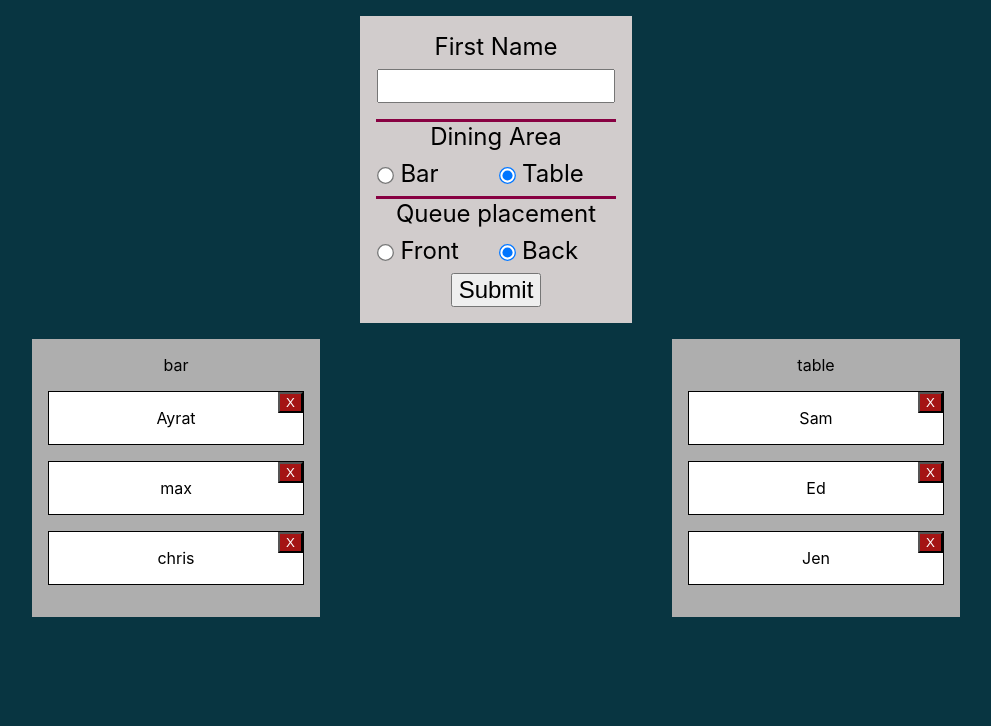
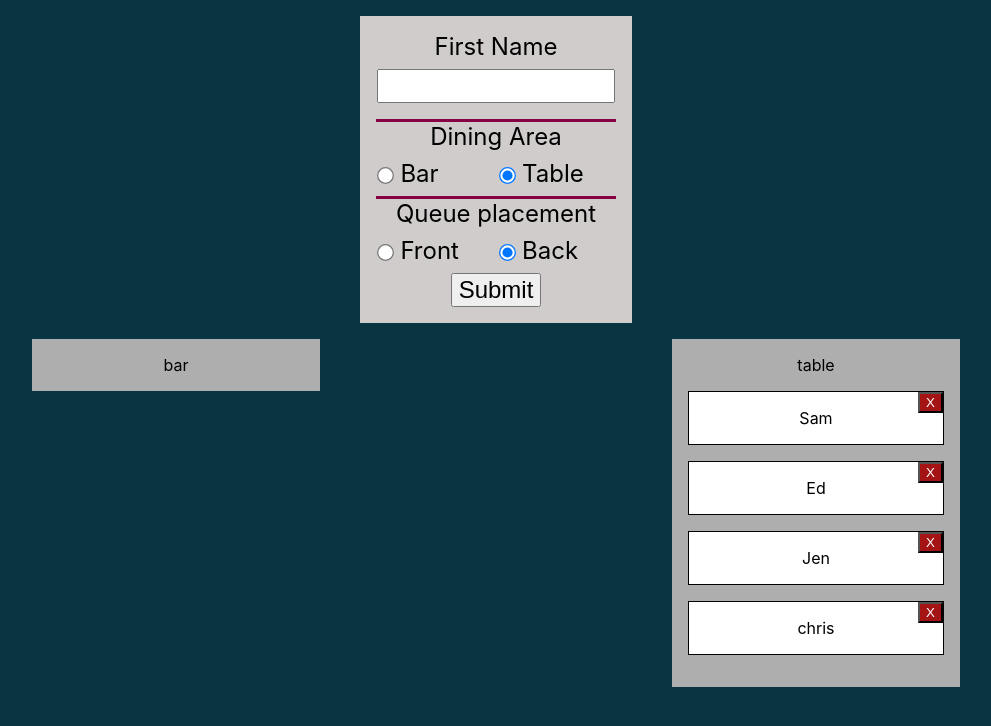
Before and after one commit to express-queue/express-queue-front, a React (Create React App) app: page / in a window 1280 px wide. Shown: the top 726 px of the page, without its empty margins (144-1135 px from the left). Built offline with nearby package versions, Linux system fonts and the light colour scheme.

Commit message:
works except last element bug

```diff
--- a/src/App.js
+++ b/src/App.js
@@ -9,9 +9,9 @@ const initialState = [
     title: 'bar',
     customers:
       [
-        { value: { name: 'Ayrat' }, id: '12345' },
-        { value: { name: 'max' }, id: '54321' },
-        { value: { name: 'chris' }, id: '66667' }
+        // { value: { name: 'Ayrat' }, id: '12345' },
+        // { value: { name: 'max' }, id: '54321' },
+        // { value: { name: 'chris' }, id: '66667' }
       ]
   },
   {
@@ -20,17 +20,25 @@ const initialState = [
       [
         { value: { name: 'Sam' }, id: '123' },
         { value: { name: 'Ed' }, id: '543' },
-        { value: { name: 'Jen' }, id: '666' }]
+        { value: { name: 'Jen' }, id: '666' },
+        { value: { name: 'chris' }, id: '66667' }]
   }
 ]
 
 function App() {
   const [queue, setQueue] = useState(initialState);
   const [draggedItem, setDraggedItem] = useState('');
-  const [sourceAreaIdx, setSourceAreaIdx] = useState('');
+  // const [sourceAreaIdx, setSourceAreaIdx] = useState('');
+  // const [currentDragIdx, setCurrDragIdx] = useState('');
+  // const [targetAreaIdx, setTargetAreaIdx] = useState('');
   const [dragging, setDragging] = useState(false);
+  const [afterDragEl, setAfterDragEl] = useState('initial');
 
   const draggedElement = useRef();
+  const draggedIdx = useRef();
+  const sourceAreaIdx = useRef();
+  const currentDragIdx = useRef();
+  const targetAreaIdx = useRef();
 
   // useEffect(() => {
   //   console.log('ran use effect');
@@ -59,11 +67,14 @@ function App() {
 
 
   function handleDragStart(e, areaIdx, custIdx) {
-    // e.dataTransfer.setData(e.target.id, e.target.id);
     let draggedItem = queue[areaIdx].customers[custIdx];
     draggedElement.current = e.target;
+    draggedIdx.current = { areaIdx, custIdx };
     setDraggedItem(draggedItem);
-    setSourceAreaIdx(areaIdx);
+    sourceAreaIdx.current = areaIdx;
+    // setSourceAreaIdx(areaIdx);
+    currentDragIdx.current = custIdx;
+    // setCurrDragIdx(custIdx);
     setTimeout(() => {
       setDragging(true)
     }, 0)
@@ -76,22 +87,74 @@ function App() {
     draggedElement.current = null;
   }
 
-  function handleDragEnter(areaIdx, custIdx) {
-    setQueue((oldList) => {
-      let list = JSON.parse(JSON.stringify(oldList));
-      if (!list[areaIdx].customers.length || draggedItem.id !== list[areaIdx].customers[custIdx].id) {
-        let sourceIdx = list[sourceAreaIdx].customers.findIndex((person) => draggedItem.id === person.id)
-        let removed = list[sourceAreaIdx].customers.splice(sourceIdx, 1);
-        list[areaIdx].customers.splice(custIdx, 0, removed[0]);
-        setSourceAreaIdx(areaIdx);
+  // function handleDragEnter(areaIdx, custIdx) {
+  //   setQueue((oldList) => {
+  //     let list = JSON.parse(JSON.stringify(oldList));
+  //     if (!list[areaIdx].customers.length || draggedItem.id !== list[areaIdx].customers[custIdx].id) {
+  //       let sourceIdx = list[sourceAreaIdx].customers.findIndex((person) => draggedItem.id === person.id)
+  //       let removed = list[sourceAreaIdx].customers.splice(sourceIdx, 1);
+  //       list[areaIdx].customers.splice(custIdx, 0, removed[0]);
+  //       setSourceAreaIdx(areaIdx);
+  //     }
+  //     return list
+  //   })
+  // }
+
+  function handleDragOver(e, areaIdx) {
+    e.preventDefault();
+    targetAreaIdx.current = (areaIdx);
+    const draggableElements = [...document.querySelector(`.${queue[areaIdx].title}-elements`).querySelectorAll('.draggable:not(.blackened)')]
+    const newAfterDragElement = draggableElements.reduce((closest, child) => {
+      const box = child.getBoundingClientRect();
+      const offset = e.clientY - (box.top + box.height / 2);
+      if (offset < 0 && offset > closest.offset) {
+        return { offset, element: child };
+      } else {
+        return closest;
       }
-      return list
-    })
+    }, { offset: Number.NEGATIVE_INFINITY }).element;
+    const afterId = newAfterDragElement && newAfterDragElement.id;
+    setTimeout(() => {
+      sourceAreaIdx.current = areaIdx;
+    }, 0);
+
+    if (newAfterDragElement !== afterDragEl) {
+      setAfterDragEl(afterId);
+    };
+
+    if (newAfterDragElement === afterDragEl && areaIdx !== sourceAreaIdx.current) {
+      console.log('gotta do something!!!')
+    };
   }
 
-  function handleDragLeave(e) {
-    e.target.classList.remove('blue')
-  }
+  useEffect(() => {
+    if (afterDragEl === 'initial') return;
+    else if (!afterDragEl) {
+      setQueue(queue => {
+        console.log('ran empty setQueue')
+        let copyQueue = JSON.parse(JSON.stringify(queue));
+        let removed = copyQueue[sourceAreaIdx.current].customers.splice(currentDragIdx.current, 1)[0];
+        copyQueue[targetAreaIdx.current].customers.push(removed);
+        setTimeout(() => {
+          currentDragIdx.current = copyQueue[targetAreaIdx.current].customers.length - 1;
+        }, 0)
+        return copyQueue;
+      })
+    }
+    else {
+      setQueue(queue => {
+        console.log('ran setQueue')
+        let copyQueue = JSON.parse(JSON.stringify(queue));
+        let removed = copyQueue[sourceAreaIdx.current].customers.splice(currentDragIdx.current, 1)[0]
+        let targetCustIdx = copyQueue[targetAreaIdx.current].customers.findIndex((person) => afterDragEl === person.id);
+        copyQueue[targetAreaIdx.current].customers.splice(targetCustIdx, 0, removed);
+        setTimeout(() => {
+          currentDragIdx.current = targetCustIdx;
+        }, 0)
+        return copyQueue;
+      })
+    }
+  }, [afterDragEl])
 
   function getStyle(customerId) {
     if (draggedItem.id === customerId) {
@@ -100,6 +163,7 @@ function App() {
     return 'draggable'
   }
 
+
   return (
     <>
       <AddCustomerForm fetchList={fetchList} />
@@ -107,11 +171,14 @@ function App() {
         {queue.map((area, areaIdx) =>
           <div className='sub-container'
             key={areaIdx}
-            onDragEnter={area.customers.length ? undefined : () => { handleDragEnter(areaIdx, 0) }}>
+            // onDragEnter={area.customers.length ? undefined : () => { handleDragEnter(areaIdx, 0) }}
+            onDragOver={e => { handleDragOver(e, areaIdx) }}
+            onDragEnter={(e) => { e.preventDefault() }}
+          >
             <div className='title'>
               {area.title}
             </div>
-            <div className='elements'>
+            <div className={`${area.title}-elements`}>
               {area.customers.map((customer, custIdx) =>
                 <p
                   key={customer.id}
@@ -119,11 +186,11 @@ function App() {
                   className={dragging ? getStyle(customer.id) : 'draggable'}
                   draggable='true'
                   onDragStart={(e) => { handleDragStart(e, areaIdx, custIdx) }}
-                  onDragEnter={(e) => {
-                    if (customer.id !== draggedItem.id) handleDragEnter(areaIdx, custIdx)
-                  }}
-                  onDragLeave={handleDragLeave}
-                  onDragOver={(e) => { e.preventDefault() }}
+                // onDragEnter={(e) => {
+                //   if (customer.id !== draggedItem.id) handleDragEnter(areaIdx, custIdx)
+                // }}
+                // onDragLeave={handleDragLeave}
+                // onDragOver={(e) => { e.preventDefault() }}
                 >
                   {customer.value.name}
                   <button className='delete-btn' onClick={() => deleteCustomer('bar', customer.id)}>X</button>
```
